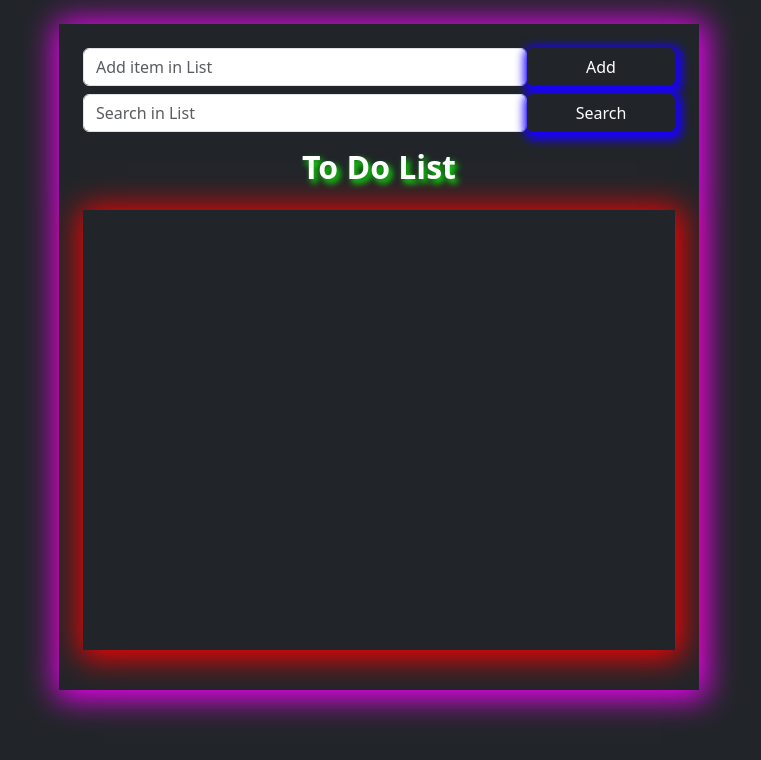
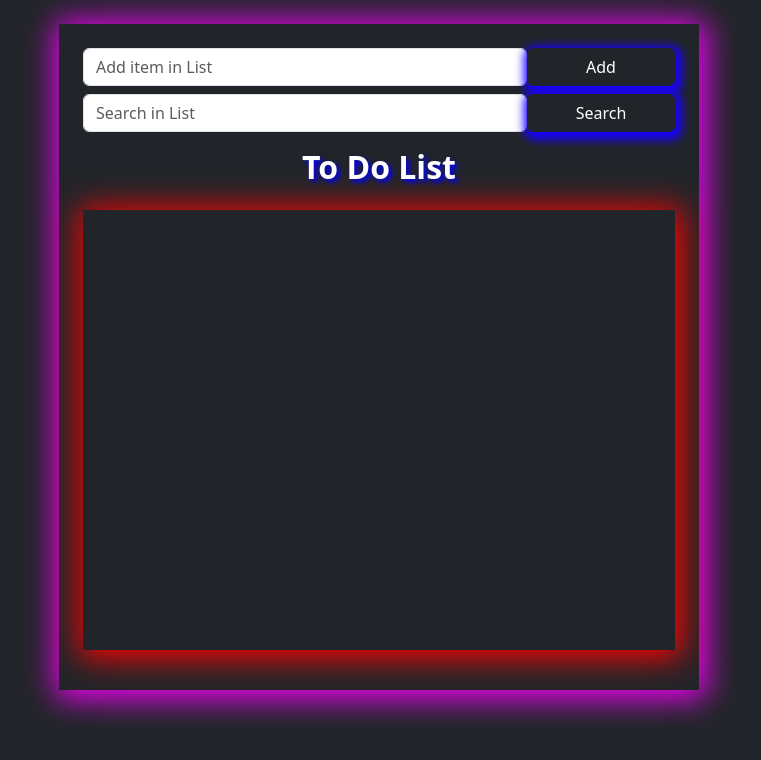
Before and after one commit to AlirezaZejaji/To-Do-List, a plain HTML site: page index.html in a window 1280 px wide. Shown: the whole page, without its empty margins (261-1022 px from the left). Drawn offline with Linux system fonts and the light colour scheme.

Commit message:
Revert "change color text"
This reverts commit 861cce104e35b0a9741e4b9a02e86f43f397d2cc.

```diff
--- a/assets/css/style.css
+++ b/assets/css/style.css
@@ -14,5 +14,5 @@
     box-shadow: 2px 3px 30px 5px rgb(255, 251, 0);
 }
 .text-shadow{
-    text-shadow: 3px 4px 6px rgb(9, 255, 0);
+    text-shadow: 3px 3px 5px blue;
 }
```
